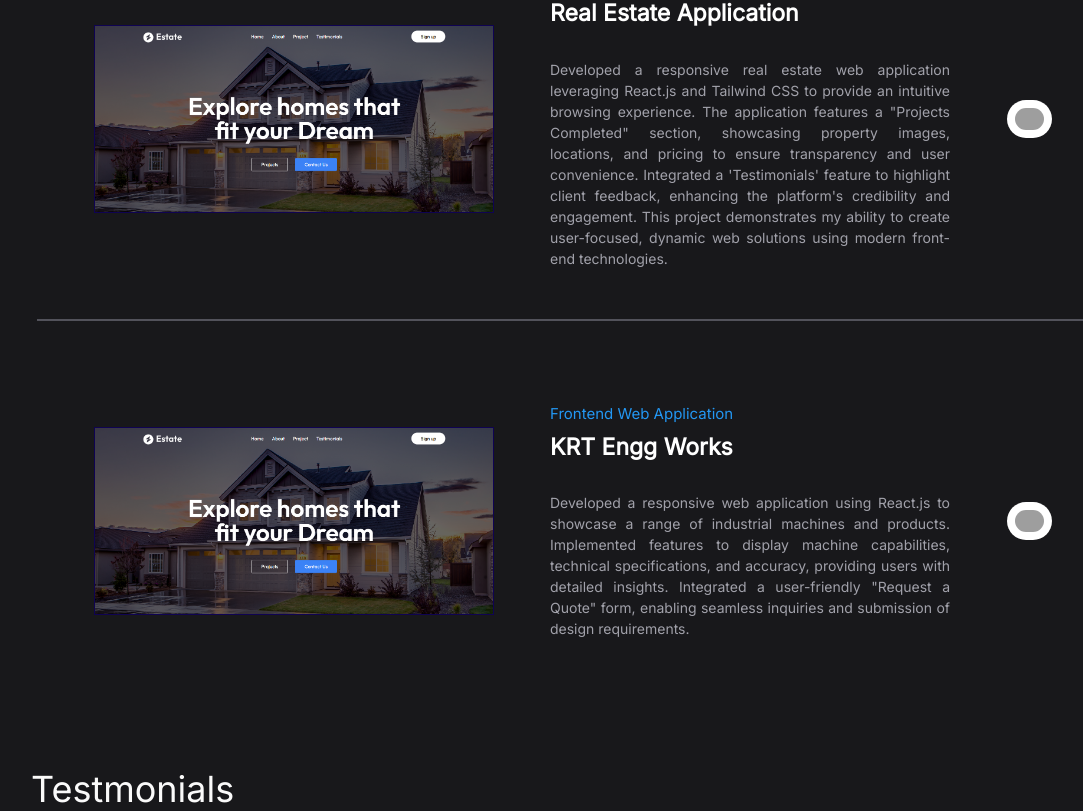
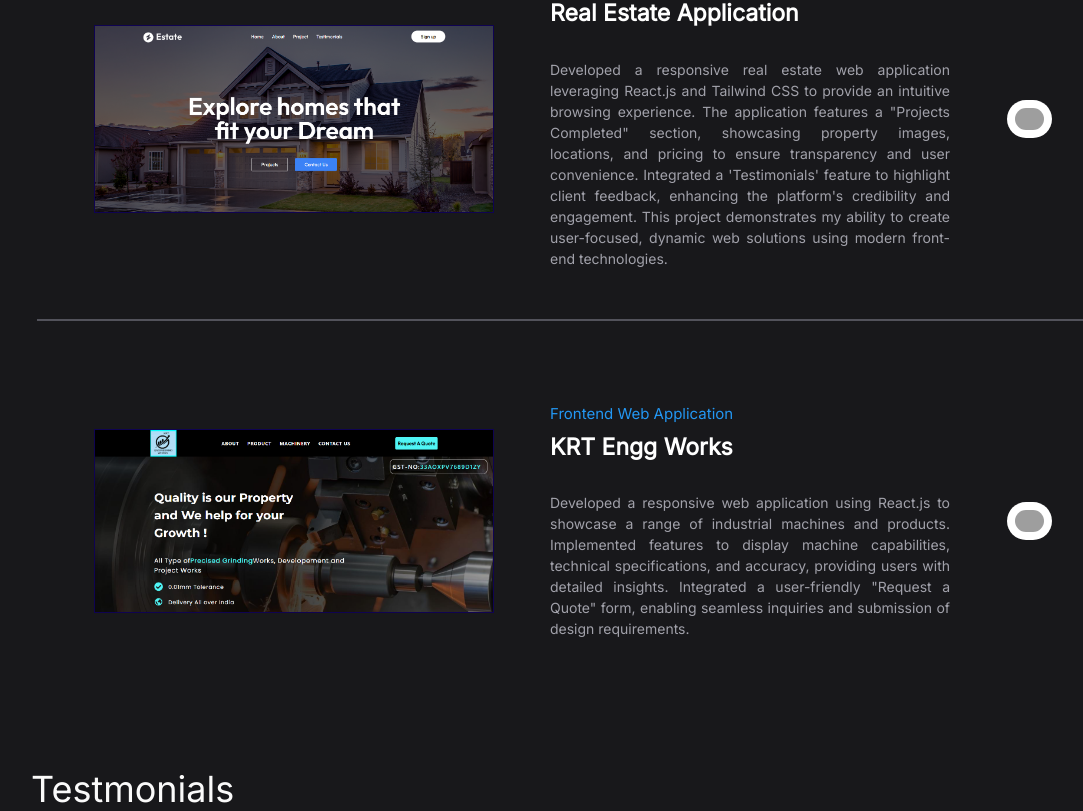
Before and after one commit to Prasanna2911/BP-portfolio, a React (Vite) app: page / in a window 1280 px wide. Shown: the part 1865-2676 px from the top of the page, without its empty margins (33-1116 px from the left). Built offline with nearby package versions, Linux system fonts and the light colour scheme; grey boxes are pictures that could not be loaded.

Commit message:
project added

```diff
--- a/src/components/Project.jsx
+++ b/src/components/Project.jsx
@@ -1,4 +1,5 @@
 import realestate from "../assets/realestate.png";
+import krt from "../assets/krt.png";
 import "./Project.css";
 const Project = () => {
   // #2397f3  Blue Color
@@ -65,7 +66,7 @@ const Project = () => {
         <div className="project-2  md:h-[400px] flex justify-evenly md:items-center max-sm:flex-col max-sm:mt-16">
           <div className="project-img-div max-sm:mb-8">
             <img
-              src={realestate}
+              src={krt}
               alt="Loading..."
               className="border-[#2397f3] w-[400px]"
             />
@@ -90,7 +91,7 @@ const Project = () => {
             <a
               href="https://krtenggworks.vercel.app/"
               target="_blank"
-              className="max-sm:absolute"
+              className=""
             >
               <img
                 width="45"
```
Also changed, not shown: src/assets/krt.png (added).
